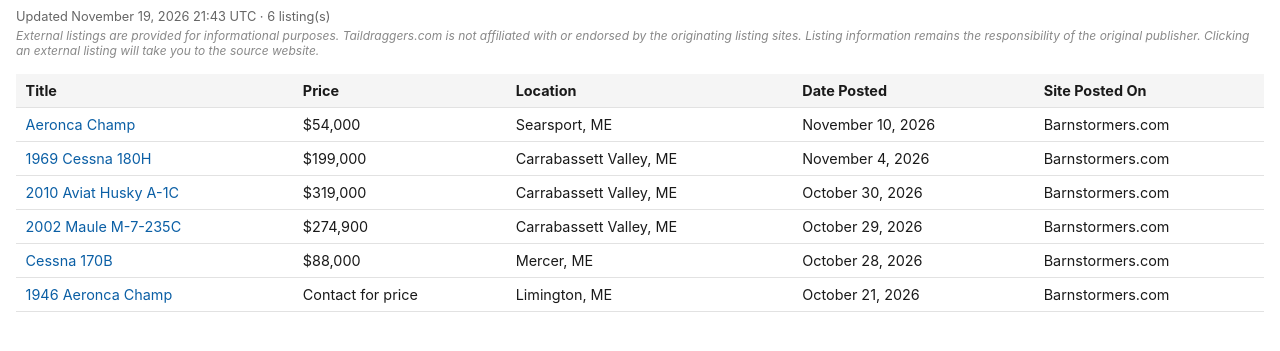
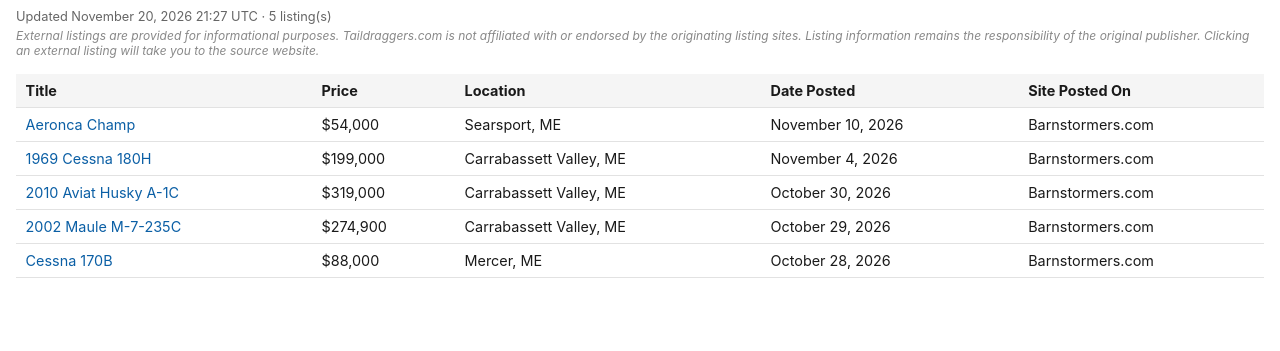
Before and after one commit to taildraggers/maine, a plain HTML site: page docs/index.html in a window 1280 px wide. Shown: the part 43-394 px from the top of the page. Drawn offline with Linux system fonts and the light colour scheme.

Commit message:
Update Maine listings (2026-11-20)

```diff
--- a/docs/index.html
+++ b/docs/index.html
@@ -58,7 +58,7 @@
 </head>
 <body>
   <h1>Taildragger Ads in Maine</h1>
-  <div class="updated">Updated November 19, 2026 21:43 UTC &middot; 6 listing(s)</div>
+  <div class="updated">Updated November 20, 2026 21:27 UTC &middot; 5 listing(s)</div>
   <div class="disclaimer">External listings are provided for informational purposes. Taildraggers.com is not affiliated with or endorsed by the originating listing sites. Listing information remains the responsibility of the original publisher. Clicking an external listing will take you to the source website.</div>
   <table>
     <thead>
@@ -70,7 +70,6 @@
         <tr><td><a href="https://www.barnstormers.com/classified-2068143-2010-Husky-A-1C-180.html" target="_blank" rel="noopener noreferrer">2010 Aviat Husky A-1C</a></td><td>$319,000</td><td>Carrabassett Valley, ME</td><td>October 30, 2026</td><td>Barnstormers.com</td></tr>
         <tr><td><a href="https://www.barnstormers.com/classified-2080783-2002-Maule-M-7-235C.html" target="_blank" rel="noopener noreferrer">2002 Maule M-7-235C</a></td><td>$274,900</td><td>Carrabassett Valley, ME</td><td>October 29, 2026</td><td>Barnstormers.com</td></tr>
         <tr><td><a href="https://www.barnstormers.com/classified-2075031-Cessna-170B.html" target="_blank" rel="noopener noreferrer">Cessna 170B</a></td><td>$88,000</td><td>Mercer, ME</td><td>October 28, 2026</td><td>Barnstormers.com</td></tr>
-        <tr><td><a href="https://www.barnstormers.com/classified-2079345-Sea-Plane-1946-Aeronca-Champ.html" target="_blank" rel="noopener noreferrer">1946 Aeronca Champ</a></td><td>Contact for price</td><td>Limington, ME</td><td>October 21, 2026</td><td>Barnstormers.com</td></tr>
     </tbody>
   </table>
 <script>
```
